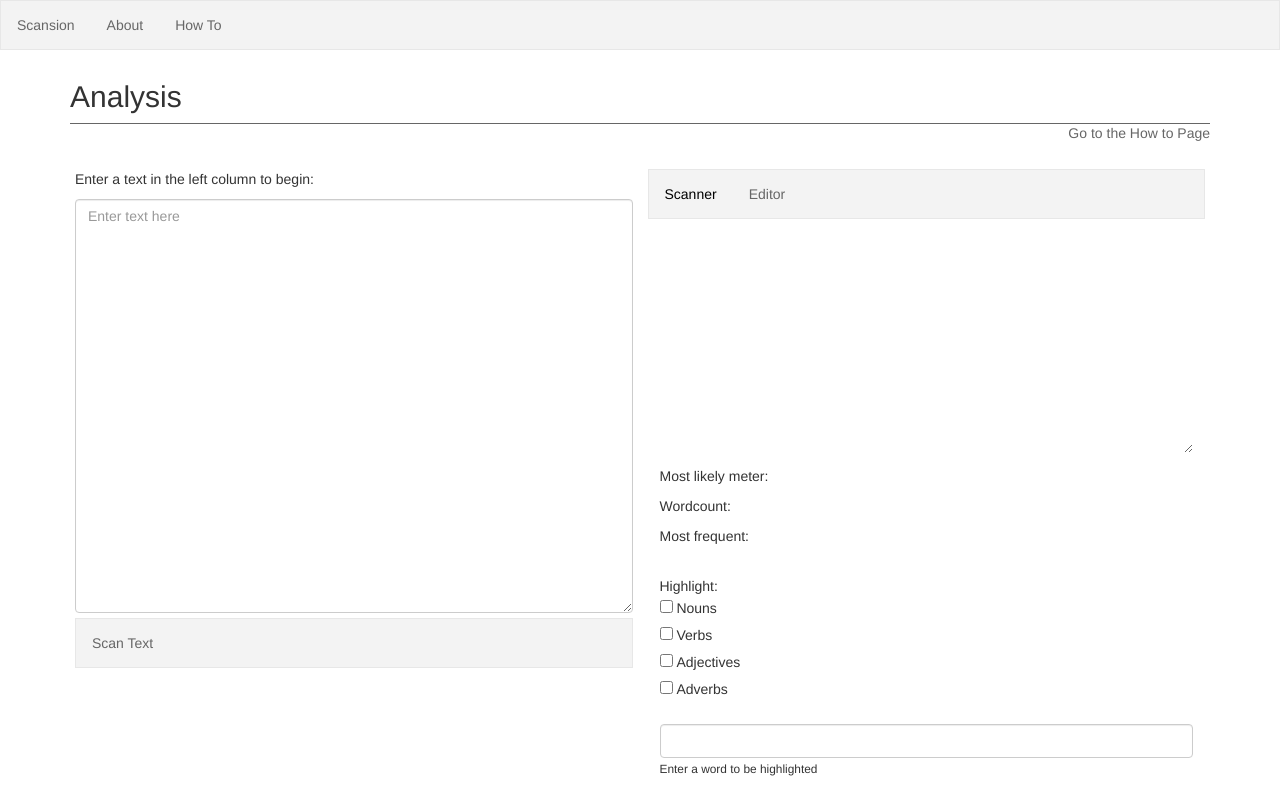
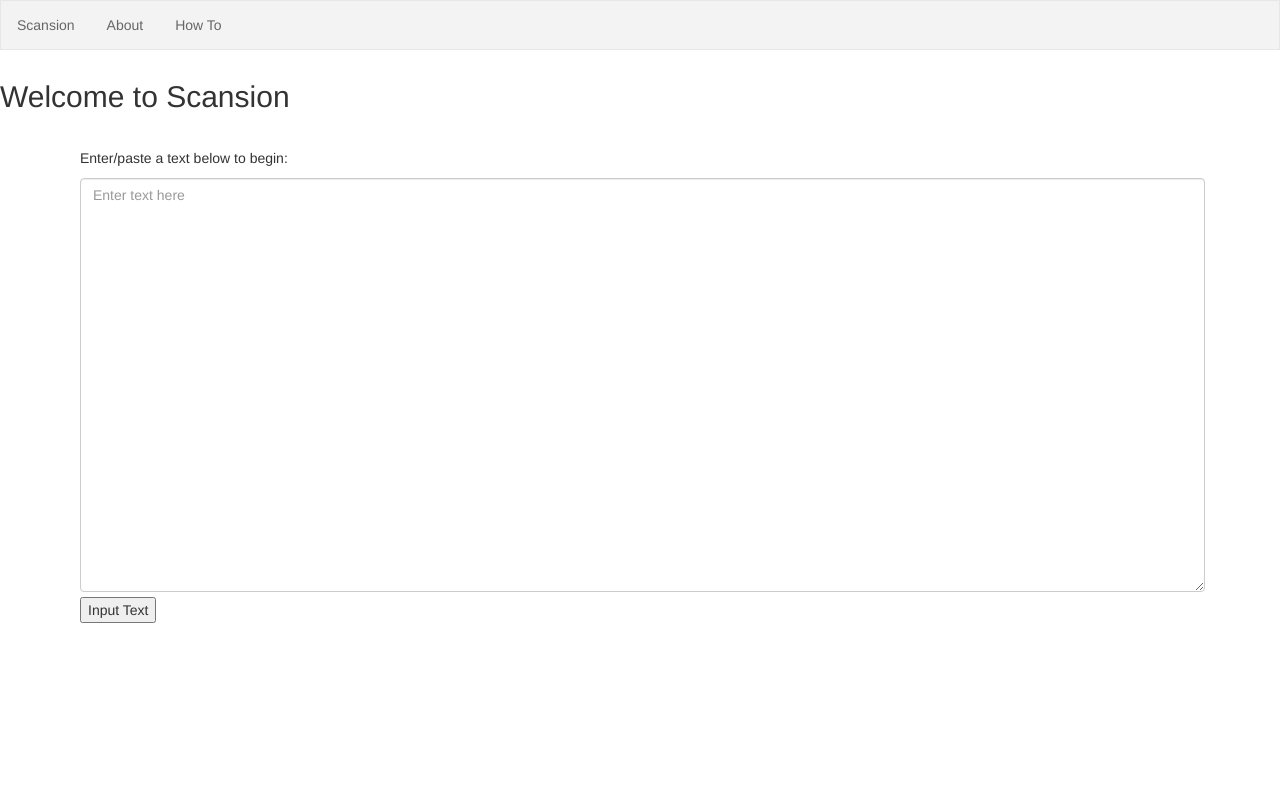
Before and after one commit to SRawlinson/SummerProject, a Django app: page / in a window 1280 px wide. After the commit the page ends 623 px from the top, so only its background shows below. Run offline with Django 3.2, Linux system fonts and the light colour scheme; some libraries are stand-ins or nearby versions.

Commit message:
Getting a no reverse match error on homepage if I try to have the text input collect anything

```diff
--- a/scansion_project/scansion/urls.py
+++ b/scansion_project/scansion/urls.py
@@ -2,10 +2,10 @@ from django.conf.urls import url
 from scansion import views
 
 urlpatterns =  [
-    url(r'^$', views.analyse, name='analyse'),
+    url(r'^$', views.index, name='index'),
     url(r'^about/$', views.about, name='about'),
     url(r'^howto/$', views.how_to, name='how_to'),
-    # url(r'^analyse/$', views.analyse, name='analyse'),
+    url(r'^analyse/$', views.analyse, name='analyse'),
     url(r'^analyse/howto/$', views.analyse_how_to, name='analyse_how_to'),
     url(r'^analyse/writing/$', views.writing, name='writing'),
     url(r'^analyse/writing/howto/$', views.writing_how_to, name='writing_how_to'),
--- a/scansion_project/scansion/views.py
+++ b/scansion_project/scansion/views.py
@@ -1,7 +1,10 @@
 from django.shortcuts import render
 from django.http import HttpResponse
+import prosodic as p
 
 def index(request):
+
+
     return render(request, 'scansion/index.html')
 
 def about(request):
@@ -10,8 +13,10 @@ def about(request):
 def how_to(request):
     return render(request, 'scansion/how_to.html')
 
-def analyse(request):
-    return render(request, 'scansion/analyse.html')
+def analyse(request, text_input):
+
+    context_dict = {'sonnet': text_input}
+    return render(request, 'scansion/analyse.html', context_dict)
 
 def analyse_how_to(request):
     return render(request, 'scansion/analyse_how_to.html')
--- a/scansion_project/scansion_project/urls.py
+++ b/scansion_project/scansion_project/urls.py
@@ -19,7 +19,7 @@ from django.conf.urls import include
 from scansion import views
 
 urlpatterns = [
-    url(r'^$', views.analyse, name='analyse'),
+    url(r'^$', views.index, name='index'),
     url(r'^scansion/', include('scansion.urls')),
     url(r'^admin/', admin.site.urls),
 ]
--- a/scansion_project/templates/scansion/analyse.html
+++ b/scansion_project/templates/scansion/analyse.html
@@ -9,7 +9,7 @@
     </p2>
     </div>
     <br>
-
+    {{ sonnet }}
     <br>
 
         <!-- Two columns: left for input, right for output. Eventually, the right will show the stresses of each word/line-->
--- a/scansion_project/templates/scansion/base.html
+++ b/scansion_project/templates/scansion/base.html
@@ -9,7 +9,7 @@
     <title>Scansion</title>
 </head>
     <nav>
-        <nav-li><a href="{% url 'analyse' %}">Scansion</a></li>
+        <nav-li><a href="{% url 'index' %}">Scansion</a></li>
         <nav-li><a href="{% url 'about' %}">About</a></li>
         <nav-li><a href="{% url 'how_to' %}">How To</a></li>
         </nav>
--- a/scansion_project/templates/scansion/index.html
+++ b/scansion_project/templates/scansion/index.html
@@ -3,12 +3,20 @@
 <p><h2>Welcome to Scansion</h2></p>
 <br>
 <div class="container">
-    <p><a href="{% url 'about' %}">Go to the 'About' page</a> - Here you'll find more information about Scansion and what it can be used for</p>
-    <br>
-    <p><a href="{% url 'how_to' %}">Go to the 'How to' page</a> - Here you'll find our guides for how to use each of Scansion's functions</p>
-    <br>
-    <p><a href="{% url 'analyse' %}">Go to the 'Analyse' page</a> - Got a text you'd like to run through Scansion's analysis?</p>
-    <br>
-    <p><a href="{% url 'writing' %}">Go to the 'Writing' page</a> - Working on something of your own you'd like to put through Scansion?</p>
+
+    <div class="analyser-columns">
+        <div class="analyser-column-one" id="input-column">
+            <p>Enter/paste a text below to begin:</p>
+            <textarea class="form-control" type="text" name="text-input" id="text-input" value="" rows="20" placeholder="Enter text here"></textarea>
+            <button class="tablinks" id="input-button" onclick="analyseLink()">Input Text</button>
+        </div>
+    </div>
 </div>
+
+<script type="text/javascript">
+function analyseLink() {
+    var text_input = document.getElementById("text-input").value;
+    location.href = "{% url 'analyse' text_input %}";
+}
+</script>
 {% endblock %}
```
